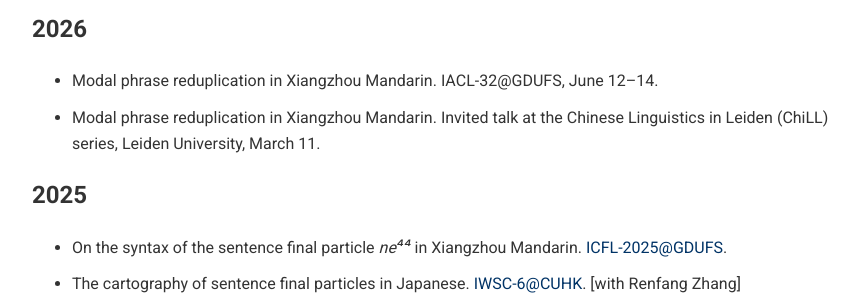
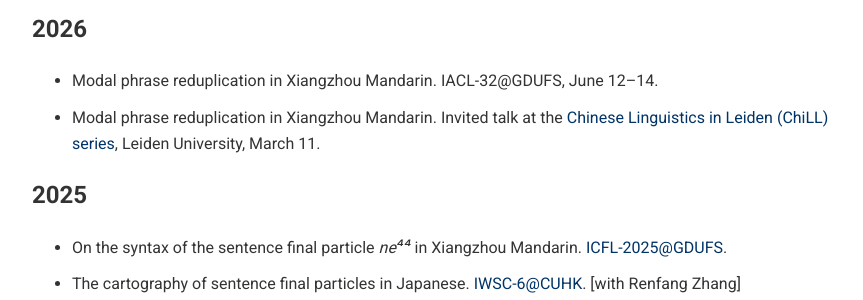
Before and after one commit to yuyang-wei/yuyang-wei.github.io, a Jekyll site: the page built from talks.md, in a window 1280 px wide and 1034 px high. Shown: the part 184-484 px from the top of the window, without its empty margins (208-1071 px from the left). Built offline with Jekyll 4.4.1, drawn with Linux system fonts in a browser that asks for light colours; part of the change alters nothing that is shown.

```diff
--- a/talks.md
+++ b/talks.md
@@ -9,7 +9,7 @@ permalink: /talks/
 ## 2026
 
 * Modal phrase reduplication in Xiangzhou Mandarin. IACL-32@GDUFS, June 12–14.
-* Modal phrase reduplication in Xiangzhou Mandarin. Invited talk at the Chinese Linguistics in Leiden (ChiLL) series, Leiden University, March 11.
+* Modal phrase reduplication in Xiangzhou Mandarin. Invited talk at the [Chinese Linguistics in Leiden (ChiLL) series](https://www.student.universiteitleiden.nl/en/events/2026/03/modal-phrase-reduplication-in-xiangzhou-mandarin?cf=university&cd=guest), Leiden University, March 11.
 
 ## 2025
 
```
